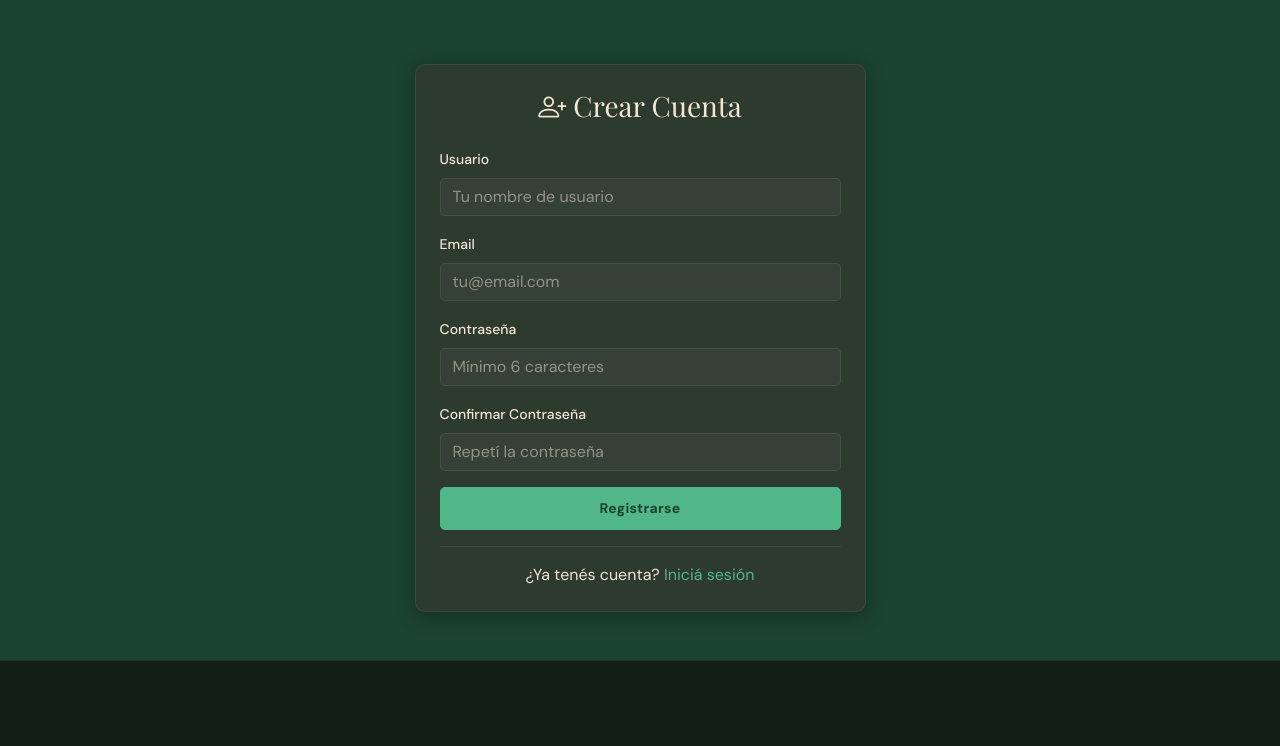
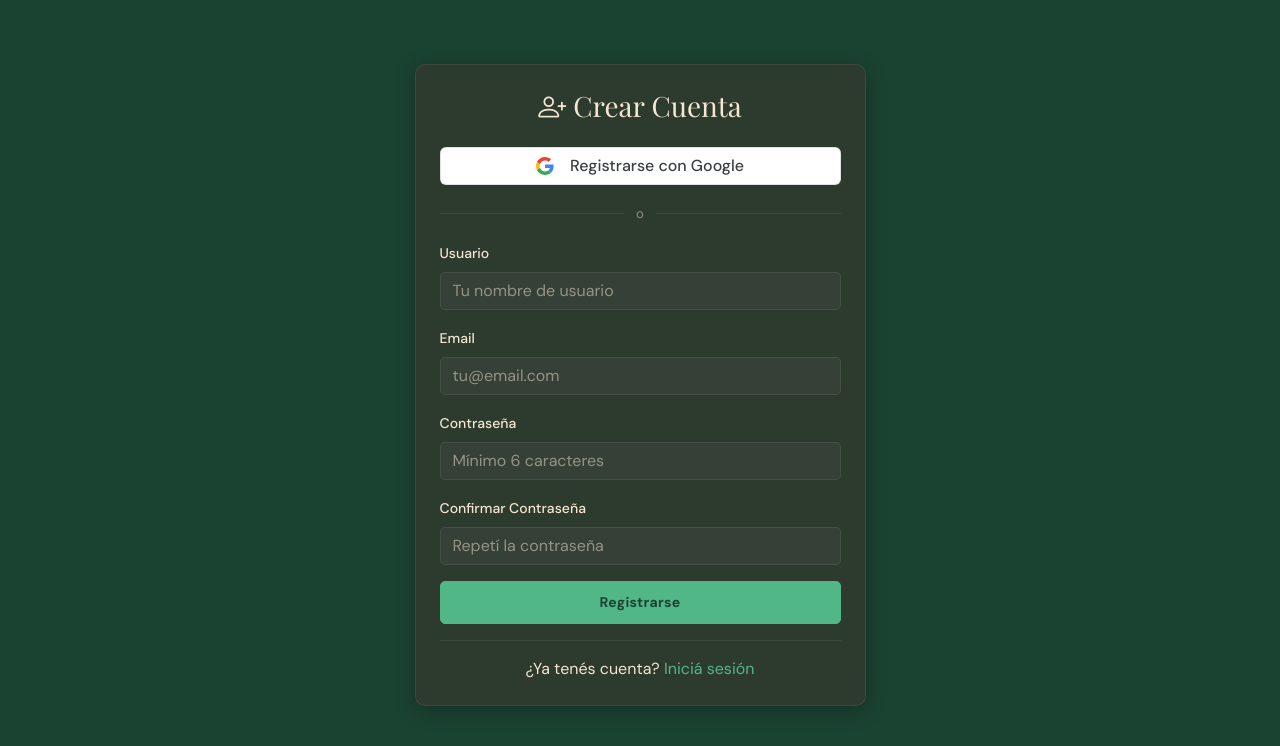
Before and after one commit to Franxo54321/UrbanPlast, a Flask app: page /auth/register in a window 1280 px wide. Shown: the part 68-814 px from the top of the page. Run offline with Flask 3, Linux system fonts and the light colour scheme; some libraries are stand-ins or nearby versions; some web fonts are replaced.

Commit message:
feat: Google OAuth login/register via Authlib
- Add authlib dependency
- User model gains google_id (unique, nullable)
- Auto-migrate users.google_id on startup
- /auth/google → redirect to Google consent screen
- /auth/google/callback → find-or-create user, link existing accounts by email
- New users: username from email prefix, email_verified=True
- Google icon SVG + btn-google + divider-or CSS
- Login and register pages show "Continuar con Google" button

```diff
--- a/app/__init__.py
+++ b/app/__init__.py
@@ -9,6 +9,7 @@ from flask_wtf.csrf import CSRFProtect
 from flask_limiter import Limiter
 from flask_limiter.util import get_remote_address
 from flask_mail import Mail
+from authlib.integrations.flask_client import OAuth
 from config import Config
 
 db = SQLAlchemy()
@@ -17,6 +18,7 @@ migrate = Migrate()
 csrf = CSRFProtect()
 mail = Mail()
 limiter = Limiter(key_func=get_remote_address, default_limits=["500 per day"])
+oauth = OAuth()
 
 login_manager.login_view = 'auth.login'
 login_manager.login_message = 'Iniciá sesión para continuar.'
@@ -33,6 +35,15 @@ def create_app(config_class=Config):
     csrf.init_app(app)
     mail.init_app(app)
     limiter.init_app(app)
+    oauth.init_app(app)
+
+    oauth.register(
+        name='google',
+        client_id=app.config.get('GOOGLE_CLIENT_ID', ''),
+        client_secret=app.config.get('GOOGLE_CLIENT_SECRET', ''),
+        server_metadata_url='https://accounts.google.com/.well-known/openid-configuration',
+        client_kwargs={'scope': 'openid email profile'},
+    )
 
     os.makedirs(app.config['UPLOAD_FOLDER'], exist_ok=True)
 
@@ -92,6 +103,9 @@ def _migrate_schema():
             conn.commit()
         if 'reset_token_expiry' not in cols:
             conn.execute(text('ALTER TABLE users ADD COLUMN reset_token_expiry TIMESTAMP'))
+            conn.commit()
+        if 'google_id' not in cols:
+            conn.execute(text('ALTER TABLE users ADD COLUMN google_id VARCHAR(100) UNIQUE'))
             conn.commit()
 
     # cart_items table
--- a/app/auth/routes.py
+++ b/app/auth/routes.py
@@ -1,8 +1,9 @@
+import re
 import secrets
 from datetime import datetime, timedelta
 from flask import Blueprint, render_template, redirect, url_for, flash, request, current_app
 from flask_login import login_user, logout_user, login_required, current_user
-from app import db, limiter
+from app import db, limiter, oauth
 from app.models import User
 from app.auth.forms import LoginForm, RegisterForm, ProfileForm, ChangePasswordForm, ForgotPasswordForm, ResetPasswordForm
 
@@ -217,3 +218,66 @@ def _is_safe_url(target):
     ref_url = urlparse(request.host_url)
     test_url = urlparse(target)
     return test_url.scheme in ('', 'http', 'https') and ref_url.netloc == test_url.netloc
+
+
+# ──────────────────── Google OAuth ────────────────────
+
+@auth_bp.route('/google')
+def google_login():
+    if current_user.is_authenticated:
+        return redirect(url_for('main.index'))
+    redirect_uri = url_for('auth.google_callback', _external=True)
+    return oauth.google.authorize_redirect(redirect_uri)
+
+
+@auth_bp.route('/google/callback')
+def google_callback():
+    try:
+        token = oauth.google.authorize_access_token()
+    except Exception:
+        flash('Error al autenticar con Google. Intentá de nuevo.', 'danger')
+        return redirect(url_for('auth.login'))
+
+    info = token.get('userinfo')
+    if not info or not info.get('email'):
+        flash('No se pudo obtener la información de tu cuenta de Google.', 'danger')
+        return redirect(url_for('auth.login'))
+
+    google_id = info['sub']
+    email = info['email']
+
+    # Buscar por google_id primero, luego por email
+    user = User.query.filter_by(google_id=google_id).first()
+    if not user:
+        user = User.query.filter_by(email=email).first()
+        if user:
+            # Vincular cuenta existente
+            user.google_id = google_id
+            if not user.email_verified:
+                user.email_verified = True
+            db.session.commit()
+        else:
+            # Crear nuevo usuario
+            base = re.sub(r'[^a-z0-9_.-]', '', email.split('@')[0].lower())[:40] or 'user'
+            username = base
+            counter = 1
+            while User.query.filter_by(username=username).first():
+                username = f'{base}{counter}'
+                counter += 1
+
+            user = User(
+                username=username,
+                email=email,
+                email_verified=True,
+                google_id=google_id,
+            )
+            user.set_password(secrets.token_urlsafe(32))
+            db.session.add(user)
+            db.session.commit()
+
+    login_user(user)
+    flash('¡Bienvenido!', 'success')
+    next_page = request.args.get('next')
+    if next_page and not _is_safe_url(next_page):
+        next_page = None
+    return redirect(next_page or url_for('main.index'))
--- a/app/models.py
+++ b/app/models.py
@@ -16,6 +16,7 @@ class User(UserMixin, db.Model):
     verification_token = db.Column(db.String(100), nullable=True)
     reset_token = db.Column(db.String(100), nullable=True)
     reset_token_expiry = db.Column(db.DateTime, nullable=True)
+    google_id = db.Column(db.String(100), nullable=True, unique=True)
     created_at = db.Column(db.DateTime, default=datetime.utcnow)
 
     def set_password(self, password):
--- a/app/static/css/style.css
+++ b/app/static/css/style.css
@@ -243,6 +243,47 @@ h1, h2, h3, h4, h5, h6 {
     color: #e74c3c;
 }
 
+.btn-google {
+    background: #fff;
+    color: #3c4043;
+    border: 1px solid rgba(0,0,0,0.12);
+    font-weight: 500;
+    display: flex;
+    align-items: center;
+    justify-content: center;
+    gap: 8px;
+    transition: background 0.2s, box-shadow 0.2s;
+}
+
+.btn-google:hover {
+    background: #f1f3f4;
+    color: #3c4043;
+    box-shadow: 0 1px 6px rgba(0,0,0,0.2);
+}
+
+.divider-or {
+    position: relative;
+    text-align: center;
+}
+
+.divider-or::before {
+    content: '';
+    position: absolute;
+    top: 50%;
+    left: 0;
+    right: 0;
+    height: 1px;
+    background: var(--up-border);
+}
+
+.divider-or span {
+    background: var(--up-dark-soft);
+    padding: 0 12px;
+    position: relative;
+    color: var(--up-muted);
+    font-size: .82rem;
+}
+
 /* ===== FORM CONTROLS ===== */
 .form-control, .form-select {
     background: rgba(255,255,255,0.04);
@@ -658,6 +699,7 @@ h1, h2, h3, h4, h5, h6 {
 }
 
 .table td, .table th {
+    background: var(--up-dark-soft);
     border-color: var(--up-border);
     vertical-align: middle;
 }
--- a/app/templates/auth/login.html
+++ b/app/templates/auth/login.html
@@ -8,6 +8,13 @@
             <div class="card shadow">
                 <div class="card-body p-4">
                     <h3 class="text-center mb-4"><i class="bi bi-box-arrow-in-right"></i> Iniciar Sesión</h3>
+
+                    <a href="{{ url_for('auth.google_login') }}" class="btn btn-google w-100 mb-2">
+                        <img src="/static/img/google-icon.svg" width="18" height="18" class="me-2" alt="Google">
+                        Continuar con Google
+                    </a>
+                    <div class="divider-or my-3"><span>o</span></div>
+
                     <form method="POST" novalidate>
                         {{ form.hidden_tag() }}
                         <div class="mb-3">
--- a/app/templates/auth/register.html
+++ b/app/templates/auth/register.html
@@ -8,6 +8,13 @@
             <div class="card shadow">
                 <div class="card-body p-4">
                     <h3 class="text-center mb-4"><i class="bi bi-person-plus"></i> Crear Cuenta</h3>
+
+                    <a href="{{ url_for('auth.google_login') }}" class="btn btn-google w-100 mb-2">
+                        <img src="/static/img/google-icon.svg" width="18" height="18" class="me-2" alt="Google">
+                        Registrarse con Google
+                    </a>
+                    <div class="divider-or my-3"><span>o</span></div>
+
                     <form method="POST" novalidate>
                         {{ form.hidden_tag() }}
                         <div class="mb-3">
--- a/requirements.txt
+++ b/requirements.txt
@@ -14,3 +14,4 @@ email-validator==2.2.0
 Pillow==11.1.0
 mercadopago==2.2.1
 requests==2.32.3
+authlib==1.3.1
```
Also changed, not shown: config.py (+7 -0 lines), app/static/img/google-icon.svg (added), 1 other file.
